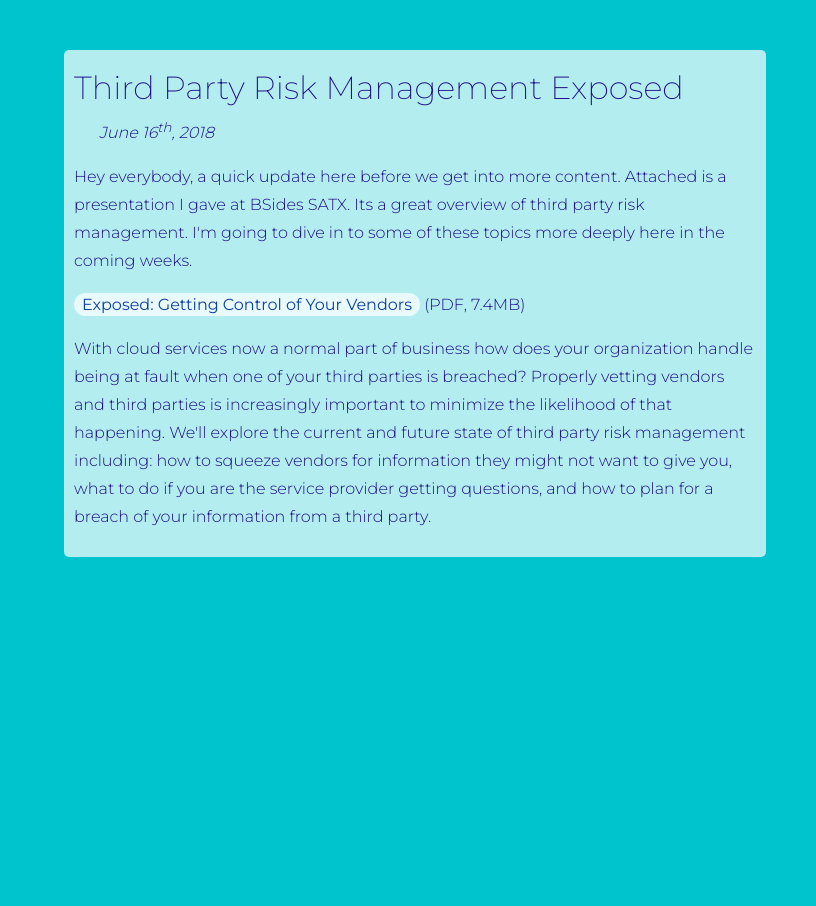
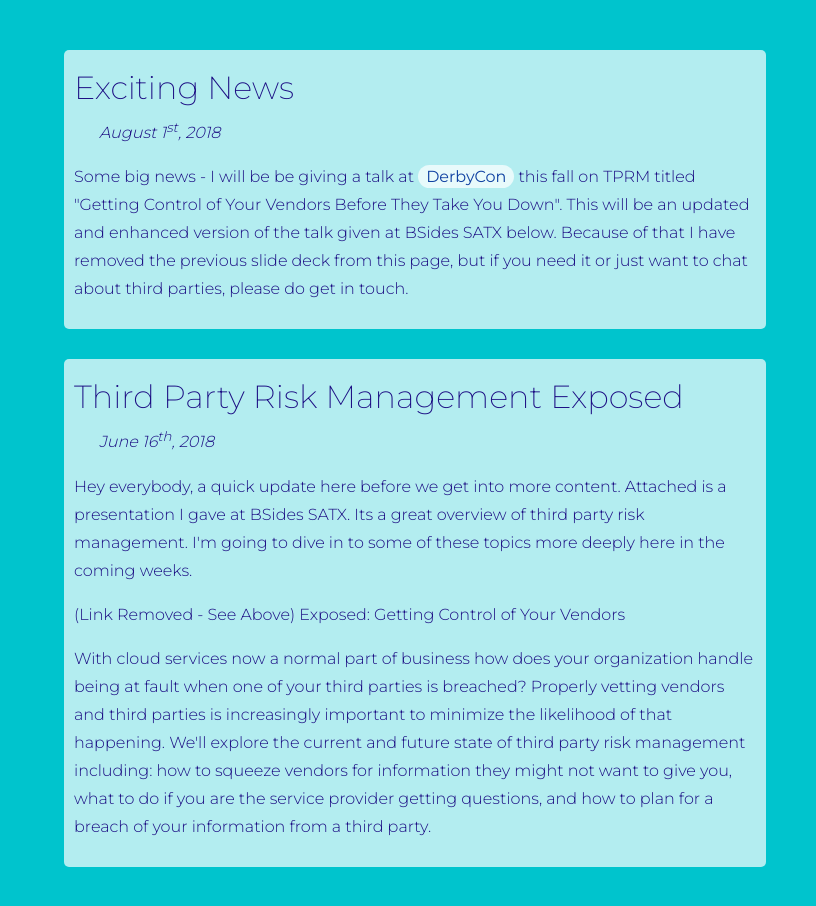
Before and after one commit to dtb3/dtb3, a plain HTML site: page index.html in a window 1280 px wide. Shown: the full height of the page, 0-816 px from the left. Before the commit the page ends 800 px from the top, so only its background shows below. Drawn offline with nearby package versions, Linux system fonts and the light colour scheme.

Commit message:
DerbyCon announcement

```diff
--- a/index.html
+++ b/index.html
@@ -158,6 +158,17 @@ $(document).ready(function () {
 <body>
 
 	<div class="content">
+		<h1>Exciting News</h1>
+		<blockquote>August 1<sup>st</sup>, 2018</blockquote>
+		<div>
+			<p>
+			Some big news - I will be be giving a talk at <a href="https://www.derbycon.com">DerbyCon</a> this fall on TPRM titled "Getting Control of Your Vendors Before They Take You Down".
+			This will be an updated and enhanced version of the talk given at BSides SATX below.  Because of that I have removed the previous slide deck from this page, but if you need it or just want to chat about third parties, please do get in touch.
+			</p>
+		</div>
+	</div>
+
+	<div class="content">
 		<h1>Third Party Risk Management Exposed</h1>
 		<blockquote>June 16<sup>th</sup>, 2018</blockquote>
 		<div>
@@ -165,7 +176,7 @@ $(document).ready(function () {
 			Hey everybody, a quick update here before we get into more content.  Attached is a presentation I gave at BSides SATX.
 			Its a great overview of third party risk management.  I'm going to dive in to some of these topics more deeply here in the coming weeks.
 			</p>
-			<a href="Exposed-TPRM - bsides satx 2018.pdf">Exposed: Getting Control of Your Vendors</a> (PDF, 7.4MB)
+			(Link Removed - See Above) Exposed: Getting Control of Your Vendors
 			<p>
 				With cloud services now a normal part of business how does your organization handle being at fault when one of your third parties is breached?
 				Properly vetting vendors and third parties is increasingly important to minimize the likelihood of that happening.
```
Also changed, not shown: 1 other file.
